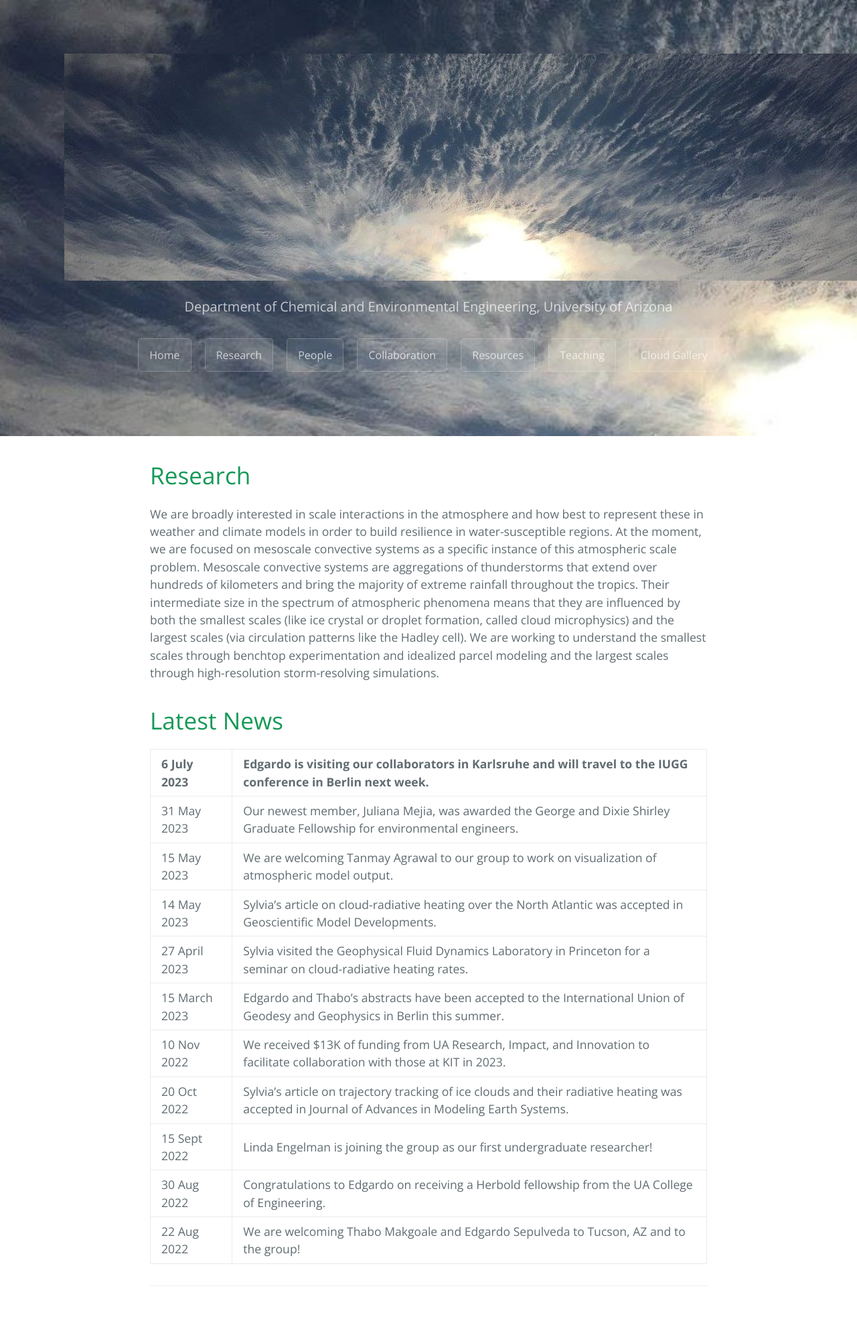
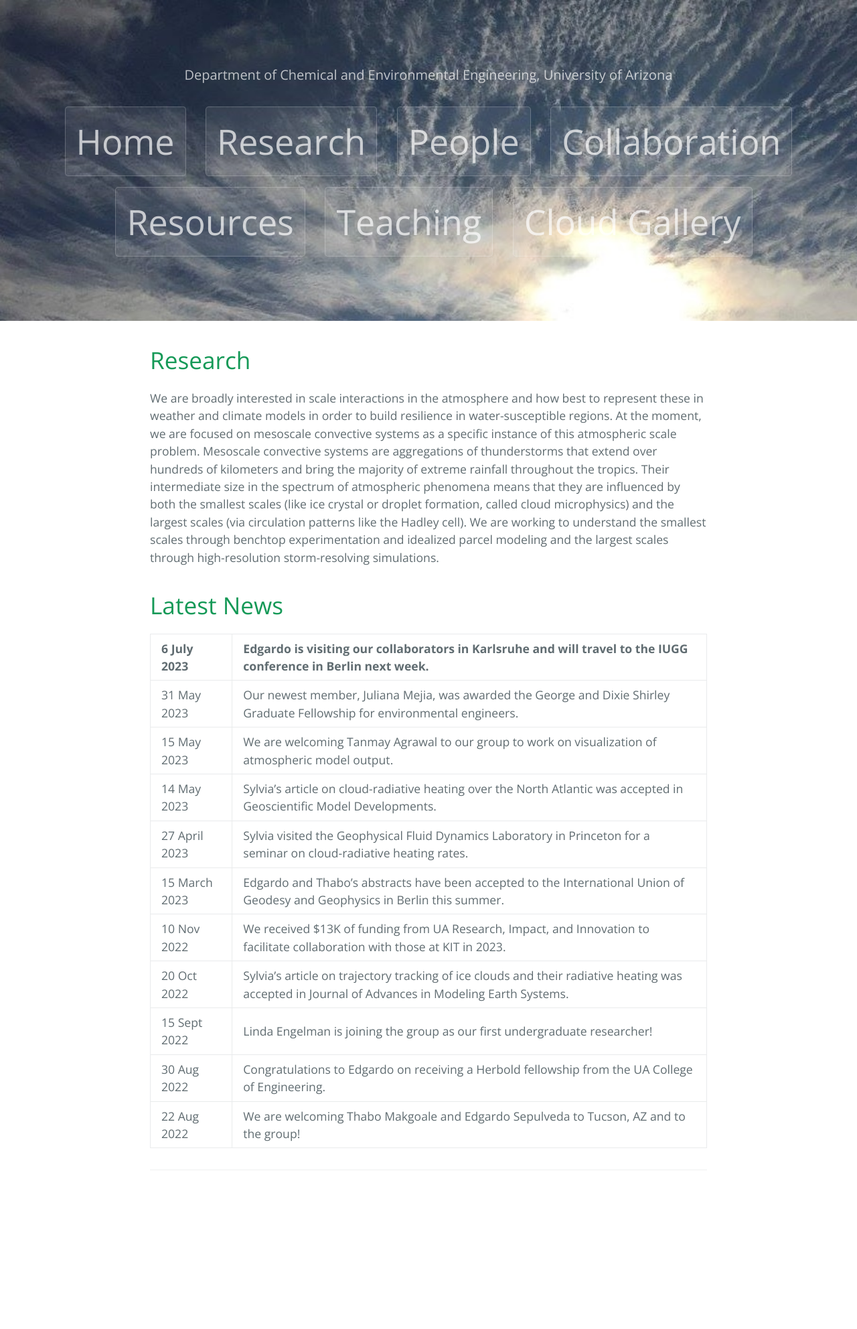
Before and after one commit to sylviasullivan/sylviasullivan.github.io, a Jekyll site: the page built from index.md, in a window 1280 px wide. Shown: the whole page at 67% size. Built offline with Jekyll 4.4.1, drawn with Linux system fonts in a browser that asks for light colours; after the commit the page ends 1811 px from its top, so only the background shows below that.

Commit message:
Remove the space in front of alt (also remove img src)

```diff
--- a/_layouts/default.html
+++ b/_layouts/default.html
@@ -23,7 +23,7 @@
     <a id="skip-to-content" href="#content">Skip to the content.</a>
 
     <header class="page-header" role="banner">
-      <img src="https://github.com/sylviasullivan/sylviasullivan.github.io/blob/master/Files/cloud-background.jpg" alt="{{ page.title | default: site.title | default: site.github.repository_name }}" class="project-name" />
+      <alt="{{ page.title | default: site.title | default: site.github.repository_name }}" class="project-name" />
       <h2 class="project-tagline">{{ page.description | default: site.description | default: site.github.project_tagline }}</h2>
       {% if site.github.is_project_page %}
         <a href="{{ site.github.repository_url }}" class="btn">View on GitHub</a>
```
